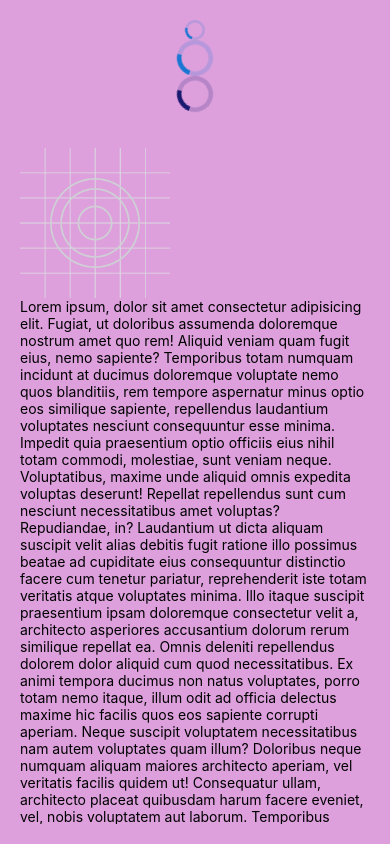
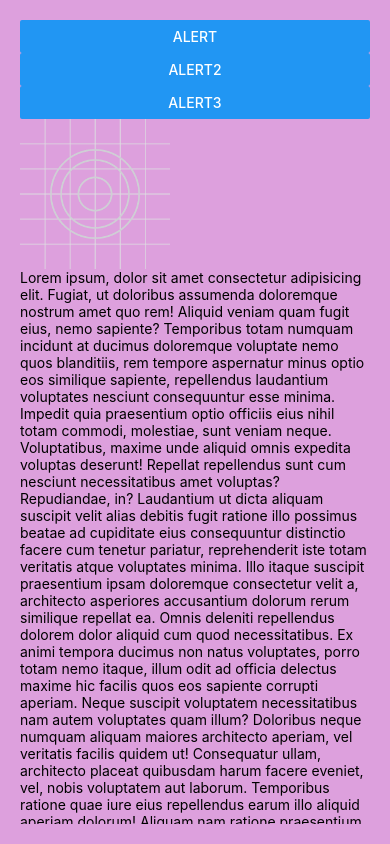
Before and after one commit to JustFelix-Dev/react-native, a React Native app: screen / in a window 390 px wide. Built offline with nearby package versions, Linux system fonts and the light colour scheme.

Commit message:
feat: Stylesheet API

```diff
--- a/App.js
+++ b/App.js
@@ -1,18 +1,41 @@
 import { useState } from 'react';
-import { ActivityIndicator, Button, Image, ImageBackground, Modal, Pressable, ScrollView, StatusBar, Text, View } from 'react-native';
+import { ActivityIndicator, Alert, Button, Image, ImageBackground, Modal, Pressable, ScrollView, StatusBar, StyleSheet, Text, View } from 'react-native';
+import Greet from './components/Greet';
 const logoImg = require("./assets/adaptive-icon.png")
 
 const App = () => {
 
   const [ isModalVisible,setIsModalVisible] = useState(false);
 
+  const styles = StyleSheet.create({
+    container: { flex:1,backgroundColor:"plum",padding:20 }
+  })
   return (
-   <View style={{ flex:1,backgroundColor:"plum",padding:20}}>
+   <View style={styles.container}>
     {/* <StatusBar backgroundColor={'plum'} barStyle={'dark-content'} /> */}
-    <ActivityIndicator/>
+
+    {/* ACTIVITY INDICATOR! */}
+    {/* <ActivityIndicator/>
     <ActivityIndicator size={'large'}/>
     <ActivityIndicator size={'large'} color={'midnightblue'}/>
-    <ActivityIndicator size={'large'} color={'midnightblue'} animating={false}/>
+    <ActivityIndicator size={'large'} color={'midnightblue'} animating={false}/> */}
+
+    {/* ALERT */}
+    <Button title='Alert'  onPress={()=> Alert.alert('Invalid Data!')}/>
+    <Button title='Alert2'  onPress={()=> Alert.alert('Invalid Data!','DOB is incorrect')}/>
+    <Button title='Alert3'  onPress={()=> Alert.alert('Invalid Data!','DOB is incorrect',[
+      {
+        text: "Cancel",
+        onPress:()=>{console.log('Cancel is Pressed!')}
+      },
+      {
+        text: "OK",
+        onPress:()=>{console.log('OK is Pressed!')}
+      }
+    ])}/>
+
+    {/* PROP  */}
+    {/* <Greet name='Felix'/> */}
     <ScrollView>
 
      <Pressable onPress={()=> console.log('Image Pressed!')}>
--- /dev/null
+++ b/components/Greet.js
@@ -0,0 +1,11 @@
+import { Text, View } from "react-native"
+
+const Greet = ({name}) => {
+  return (
+   <View>
+    <Text> Hello,{name}</Text>
+   </View>
+  )
+}
+
+export default Greet
```
